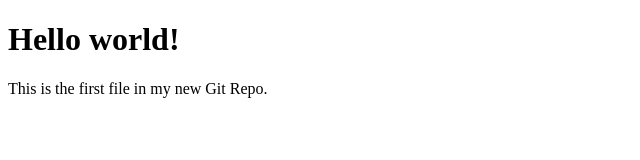
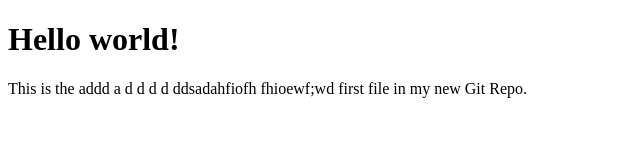
Before and after one commit to anastasia-loshchenkova/hello-world, a plain HTML site: page index.html in a window 1280 px wide. Shown: the whole page, without its empty margins (0-640 px from the left). Drawn offline with Linux system fonts and the light colour scheme.

Commit message:
Update index.html

```diff
--- a/index.html
+++ b/index.html
@@ -6,7 +6,7 @@
 <body>
 
 <h1>Hello world!</h1>
-<p>This is the first file in my new Git Repo.</p>
+<p>This is the addd a d d d  d ddsadahfiofh fhioewf;wd first file in my new Git Repo.</p>
 
 </body>
 </html>
```
